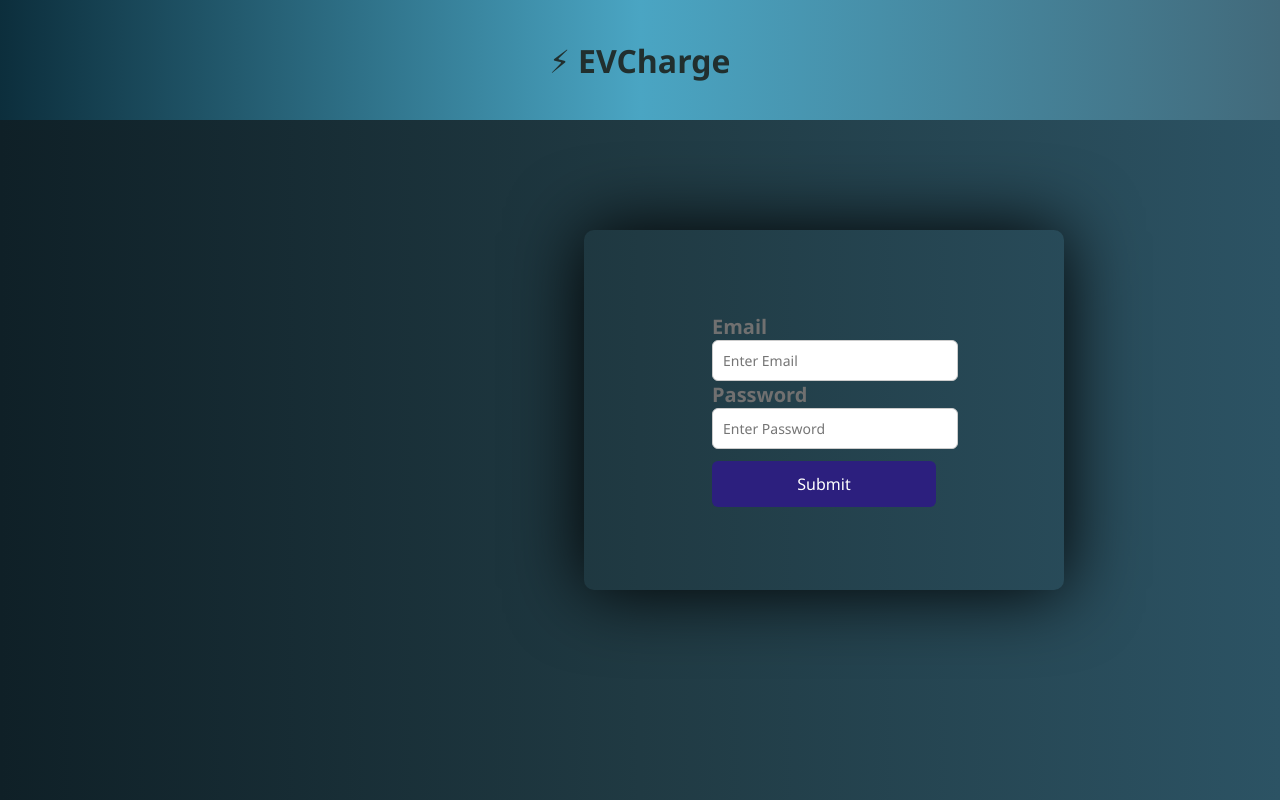
After one commit to FlipPantBugBear/ev_dummy, a Django app: page /login/ in a window 1280 px wide. The commit adds this page. Run offline with Django 5.2, Linux system fonts and the light colour scheme.

Commit message:
login created

```diff
--- a/evpro/evapp/models.py
+++ b/evpro/evapp/models.py
@@ -1,7 +1,7 @@
 from django.db import models
 
 
-class user(models.Model):
+class User(models.Model):
 
     first_name = models.CharField(max_length=15)
     last_name = models.CharField(max_length=15)
--- /dev/null
+++ b/evpro/evapp/static/css/login.css
@@ -0,0 +1,78 @@
+*{
+    margin:0;
+    padding: 0;
+    font-family: 'Segoe UI', Tahoma, Geneva, Verdana, sans-serif;
+}
+
+.main{
+    height: 100vh;
+    width: 100%;
+    background-color: aquamarine;
+    background: linear-gradient(to right, #0f2027, #203a43, #2c5364);
+}
+
+.box1{
+    height: 120px;
+    width: 100%;
+    display: flex;
+    justify-content: center;
+    align-items: center;
+    background-color: aquamarine;
+    background: linear-gradient(to right, #0c2e3c, #4aa5c3, #426a7b);
+}
+
+.box1 a {
+    color: #212f2e;
+    text-decoration: none;
+    font-size: 200%;
+    font-weight: bold;
+}
+
+.box2{
+    height: 300px;
+    width: 100%;
+    margin-left: 584px;
+    margin-top: 110px;
+    padding: 30px 40px;
+    border-radius: 10px;
+    box-shadow: 0px 0px 75px rgba(0, 0, 0, 1);
+    width: 100%;
+    max-width: 400px;
+    display: flex;
+    justify-content: center;
+    align-items: center;
+}
+
+.form-group label {
+  display: ruby;
+  font-size: 20px;
+  margin-bottom: 5px;
+  color: rgb(112, 112, 112);
+  font-weight: bold;
+
+}
+
+.form-group input {
+  width: 100%;
+  padding: 10px;
+  border: 1px solid #ccc;
+  border-radius: 6px;
+  font-size: 14px;
+}
+
+button[type="submit"] {
+  width: 100%;
+  padding: 12px;
+  margin-top: 12px;
+  background-color: #2c1f7e;
+  color: white;
+  font-size: 16px;
+  border: none;
+  border-radius: 6px;
+  cursor: pointer;
+  transition: background 0.3s ease;
+}
+
+button[type="submit"]:hover {
+  background-color: #756ca3;
+}
--- /dev/null
+++ b/evpro/evapp/templates/login.html
@@ -0,0 +1,35 @@
+{% load static %}
+<!DOCTYPE html>
+<html lang="en">
+<head>
+    <meta charset="UTF-8">
+    <meta name="viewport" content="width=device-width, initial-scale=1.0">
+    <title>Login | EVCharge</title>
+    <link rel="stylesheet" href="{% static 'css/login.css' %}">
+</head>
+<body>
+    <div class="main">
+        <div class="box1">
+            <div class="logo"><a href="{% url 'index' %}">⚡ EVCharge</a></div>
+        </div>
+        <div class="box2">
+            <form action="" method="POST">
+                {% csrf_token %}
+                <div class="form-group">
+                    <label for="email">Email</label><br>
+                    <input type="email" name="email" id="email" placeholder="Enter Email" required>
+                </div>
+                <div class="form-group">
+                    <label for="password">Password</label><br>
+                    <input type="password" name="password" id="password" placeholder="Enter Password" required>
+                </div>
+                <button type="submit">Submit</button>
+            </form>
+
+            {% if error %}
+                <p style="color: red;">{{ error }}</p>
+            {% endif %}
+        </div>
+    </div>
+</body>
+</html>
--- a/evpro/evapp/urls.py
+++ b/evpro/evapp/urls.py
@@ -5,4 +5,6 @@ urlpatterns = [
     path('', views.index, name='home'),
     path("index/", views.index,name="index"),
     path("signup/",views.signup,name="signup"),
+    path("login/",views.login, name='login'),
+    path("home/",views.home,name='home')
 ]
--- a/evpro/evapp/views.py
+++ b/evpro/evapp/views.py
@@ -1,5 +1,5 @@
 from django.shortcuts import render, redirect
-from .models import user
+from .models import User
 import uuid
 
 def index(request):
@@ -19,7 +19,7 @@ def signup(request):
         uid = "USR" + str(uuid.uuid4())[:6]
 
 
-        user.objects.create(
+        User.objects.create(
             first_name=first,
             last_name=last,
             email=email,
@@ -28,6 +28,28 @@ def signup(request):
             vehicle_number=vehicle
         )
 
-        return redirect('index')
+        return redirect('home')
 
     return render(request, 'signup.html')
+
+
+
+def login(request):
+    if request.method == "POST":
+        email = request.POST.get('email')
+        passw = request.POST.get('password')
+
+        try:
+            user = User.objects.get(email=email)  # Fixed here
+            if user.password == passw:
+                request.session['user_id'] = user.id
+                return redirect('home')
+            else:
+                return render(request, 'login.html', {'error': 'Incorrect password'})
+        except User.DoesNotExist:
+            return render(request, 'login.html', {'error': 'No user found'})
+
+    return render(request, 'login.html')
+
+def home(request):
+    return render(request, 'home.html')
```
Also changed, not shown: evpro/evapp/static/css/index.css (+11 -3 lines), evpro/evapp/templates/home.html (added, +11 -0 lines), evpro/evapp/templates/index.html (+7 -7 lines).
